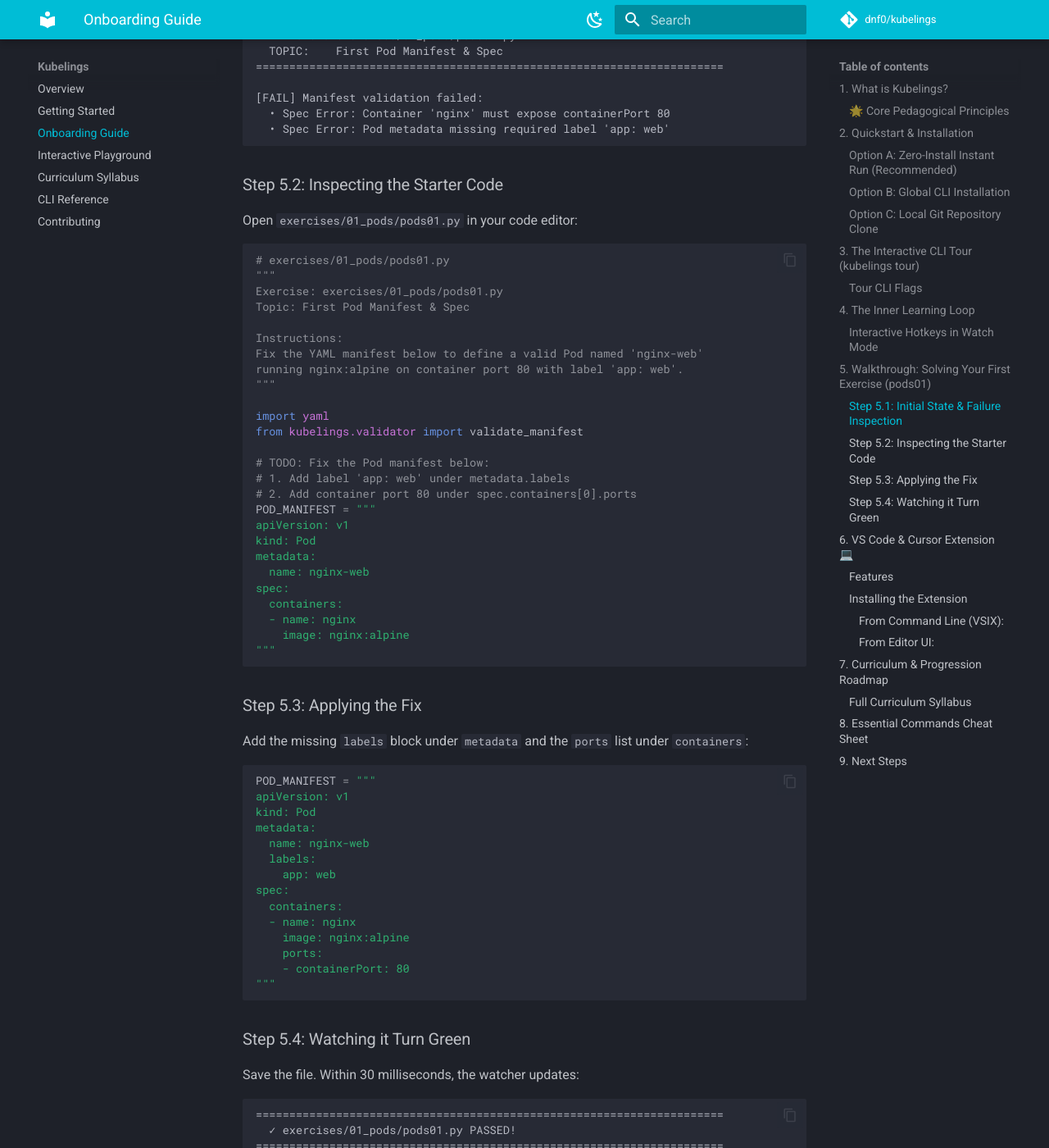
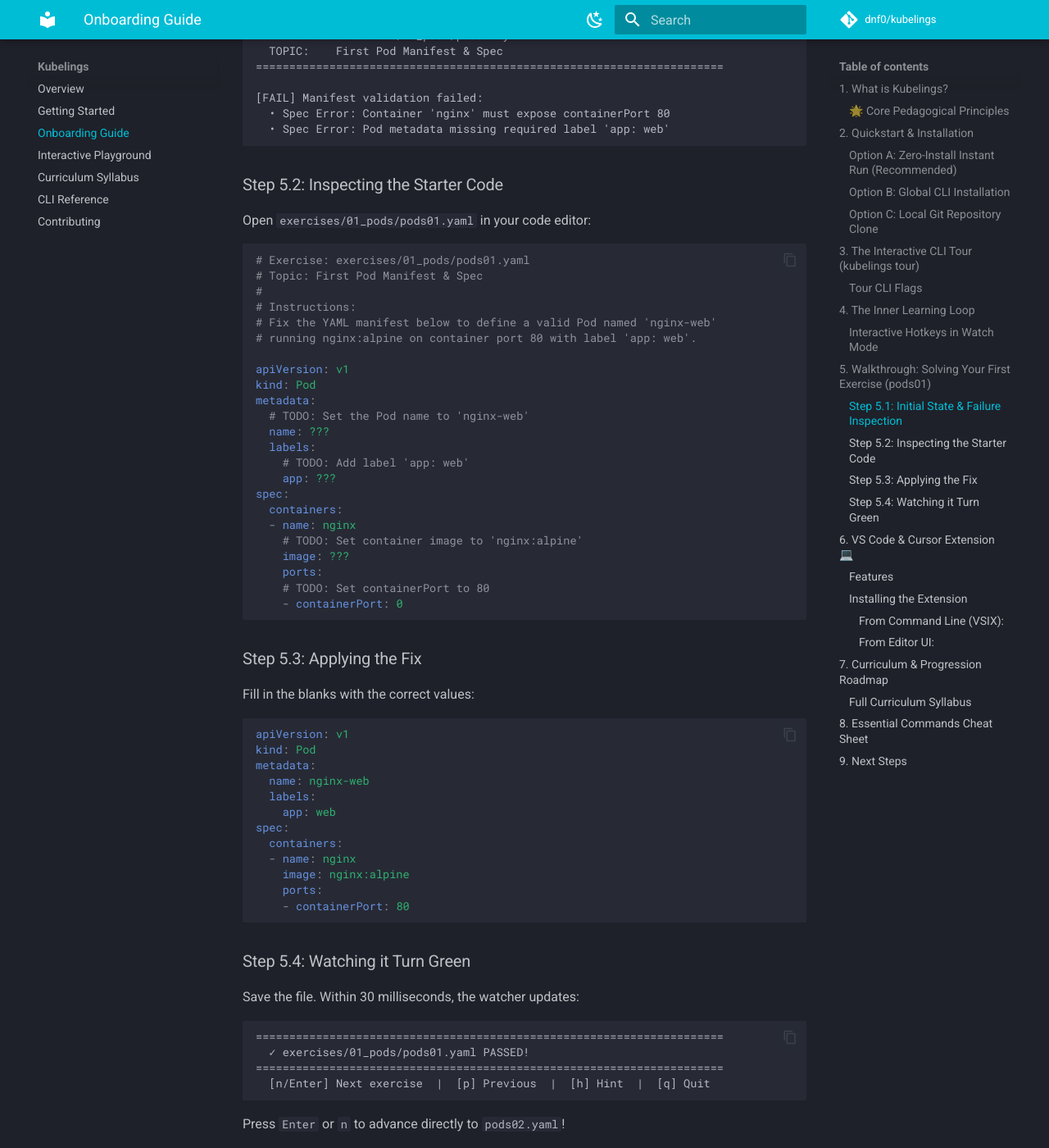
Before and after one commit to dnf0/kubelings, an MkDocs documentation site: the page built from docs/onboarding-guide.md, in a window 1280 px wide and 1400 px high, scrolled down 4602 px. Shown: the whole window at 82% size. Built offline with MkDocs 1.6.1 and Material for MkDocs 9.7.7, drawn with Linux system fonts in a browser that asks for light colours; comment, search, counter and statistics services are not loaded; some of the changed text lies outside the part shown.

Commit message:
release: bump version to 0.9.11 and finalize YAML curriculum refactor

````diff
--- a/docs/onboarding-guide.md
+++ b/docs/onboarding-guide.md
@@ -105,7 +105,7 @@ The tour guides you through 5 rich, color-coded steps:
 | **1** | **Welcome & Philosophy** | Introduces test-driven micro-learning and in-memory verification. |
 | **2** | **Environment Verification** | Probes your Python runtime, exercise workspace, and checks for active Kubernetes clusters (while confirming pure offline mode readiness). |
 | **3** | **Workflow & Hotkeys** | Details the inner watch loop, file saving triggers, and terminal keybindings. |
-| **4** | **Guided First Exercise** | Live-evaluates `exercises/01_pods/pods01.py`, shows real failure diagnostics, explains required schema attributes, and displays the solution diff. |
+| **4** | **Guided First Exercise** | Live-evaluates `exercises/01_pods/pods01.yaml`, shows real failure diagnostics, explains required schema attributes, and displays the solution diff. |
 | **5** | **IDE Tooling & Next Steps** | Introduces the VS Code / Cursor extension and gives a 1-click launch into `kubelings watch`. |
 
 ### Tour CLI Flags
@@ -129,7 +129,7 @@ Mastering Kubernetes with Kubelings follows a simple, addictive 5-step rhythm:
                              v
   2. OPEN
   +--------------------------------------------------------+
-  |  Open active file in editor (e.g. pods01.py)           |
+  |  Open active file in editor (e.g. pods01.yaml)         |
   +--------------------------------------------------------+
                              |
                              v
@@ -169,7 +169,7 @@ While `kubelings watch` is active in your terminal, use these keyboard shortcuts
 
 ## 5. Walkthrough: Solving Your First Exercise (`pods01`)
 
-Let's walk through solving the very first exercise in the curriculum: `exercises/01_pods/pods01.py`.
+Let's walk through solving the very first exercise in the curriculum: `exercises/01_pods/pods01.yaml`.
 
 ### Step 5.1: Initial State & Failure Inspection
 
@@ -177,7 +177,7 @@ When you start `kubelings watch`, you will see:
 
 ```
 ======================================================================
-  EXERCISE: exercises/01_pods/pods01.py
+  EXERCISE: exercises/01_pods/pods01.yaml
   TOPIC:    First Pod Manifest & Spec
 ======================================================================
 
@@ -188,43 +188,39 @@ When you start `kubelings watch`, you will see:
 
 ### Step 5.2: Inspecting the Starter Code
 
-Open `exercises/01_pods/pods01.py` in your code editor:
+Open `exercises/01_pods/pods01.yaml` in your code editor:
 
-```python
-# exercises/01_pods/pods01.py
-"""
-Exercise: exercises/01_pods/pods01.py
-Topic: First Pod Manifest & Spec
+```yaml
+# Exercise: exercises/01_pods/pods01.yaml
+# Topic: First Pod Manifest & Spec
+#
+# Instructions:
+# Fix the YAML manifest below to define a valid Pod named 'nginx-web'
+# running nginx:alpine on container port 80 with label 'app: web'.
 
-Instructions:
-Fix the YAML manifest below to define a valid Pod named 'nginx-web'
-running nginx:alpine on container port 80 with label 'app: web'.
-"""
-
-import yaml
-from kubelings.validator import validate_manifest
-
-# TODO: Fix the Pod manifest below:
-# 1. Add label 'app: web' under metadata.labels
-# 2. Add container port 80 under spec.containers[0].ports
-POD_MANIFEST = """
 apiVersion: v1
 kind: Pod
 metadata:
-  name: nginx-web
+  # TODO: Set the Pod name to 'nginx-web'
+  name: ???
+  labels:
+    # TODO: Add label 'app: web'
+    app: ???
 spec:
   containers:
   - name: nginx
-    image: nginx:alpine
-"""
+    # TODO: Set container image to 'nginx:alpine'
+    image: ???
+    ports:
+    # TODO: Set containerPort to 80
+    - containerPort: 0
 ```
 
 ### Step 5.3: Applying the Fix
 
-Add the missing `labels` block under `metadata` and the `ports` list under `containers`:
+Fill in the blanks with the correct values:
 
-```python
-POD_MANIFEST = """
+```yaml
 apiVersion: v1
 kind: Pod
 metadata:
@@ -237,7 +233,6 @@ spec:
     image: nginx:alpine
     ports:
     - containerPort: 80
-"""
 ```
 
 ### Step 5.4: Watching it Turn Green
@@ -246,12 +241,12 @@ Save the file. Within 30 milliseconds, the watcher updates:
 
 ```
 ======================================================================
-  ✓ exercises/01_pods/pods01.py PASSED!
+  ✓ exercises/01_pods/pods01.yaml PASSED!
 ======================================================================
   [n/Enter] Next exercise  |  [p] Previous  |  [h] Hint  |  [q] Quit
 ```
 
-Press `Enter` or `n` to advance directly to `pods02.py`!
+Press `Enter` or `n` to advance directly to `pods02.yaml`!
 
 ---
 
@@ -382,6 +377,6 @@ Ready to start your Kubernetes mastery journey?
 
 1. Run **`kubelings tour`** in your terminal.
 2. Launch **`kubelings watch`**.
-3. Open **`exercises/01_pods/pods01.py`** and write your first Pod!
+3. Open **`exercises/01_pods/pods01.yaml`** and write your first Pod!
 
 Have fun and happy Kubeling! ☸️
--- a/pyproject.toml
+++ b/pyproject.toml
@@ -4,7 +4,7 @@ build-backend = "hatchling.build"
 
 [project]
 name = "kubelings"
-version = "0.9.10"
+version = "0.9.11"
 description = "An interactive, hands-on CLI learning environment for Kubernetes"
 readme = "README.md"
 requires-python = ">=3.10"
--- a/src/kubelings/__init__.py
+++ b/src/kubelings/__init__.py
@@ -1,3 +1,3 @@
 """Kubelings - Interactive Hands-On Kubernetes Learning Environment."""
 
-__version__ = "0.9.10"
+__version__ = "0.9.11"
````
Also changed, not shown: CHANGELOG.md (+7 -3 lines), README.md (+1 -1 lines), docs/cli-reference.md (+1 -1 lines), docs/getting-started.md (+1 -1 lines), docs/index.md (+7 -15 lines), docs/superpowers/plans/2026-08-28-yaml-exercises-refactor.md (added, +292 -0 lines), docs/assets/playground/playground-bundle.json, 2 other files.
